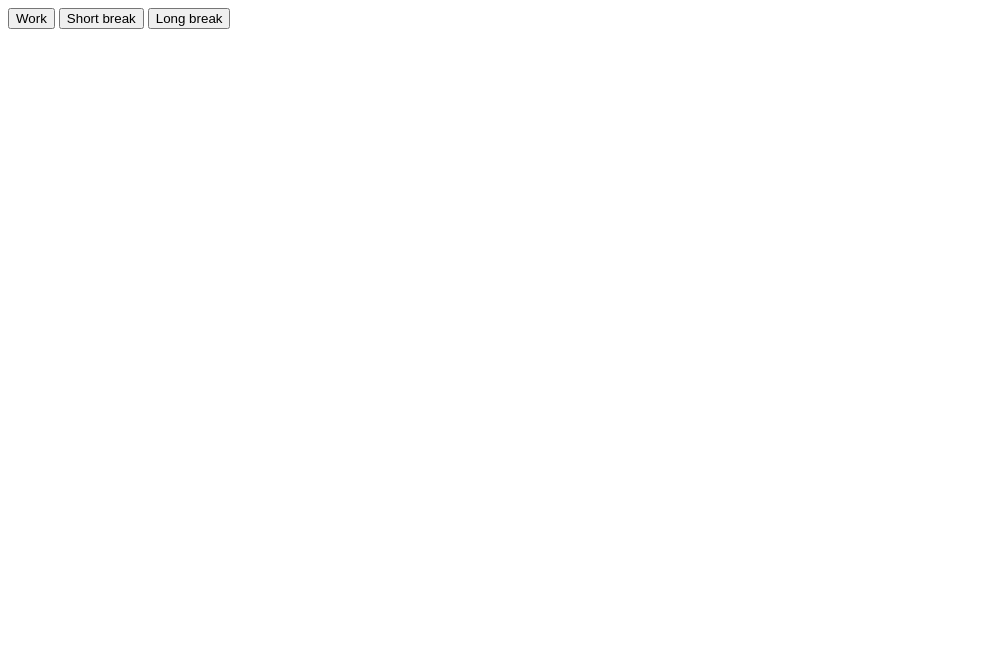
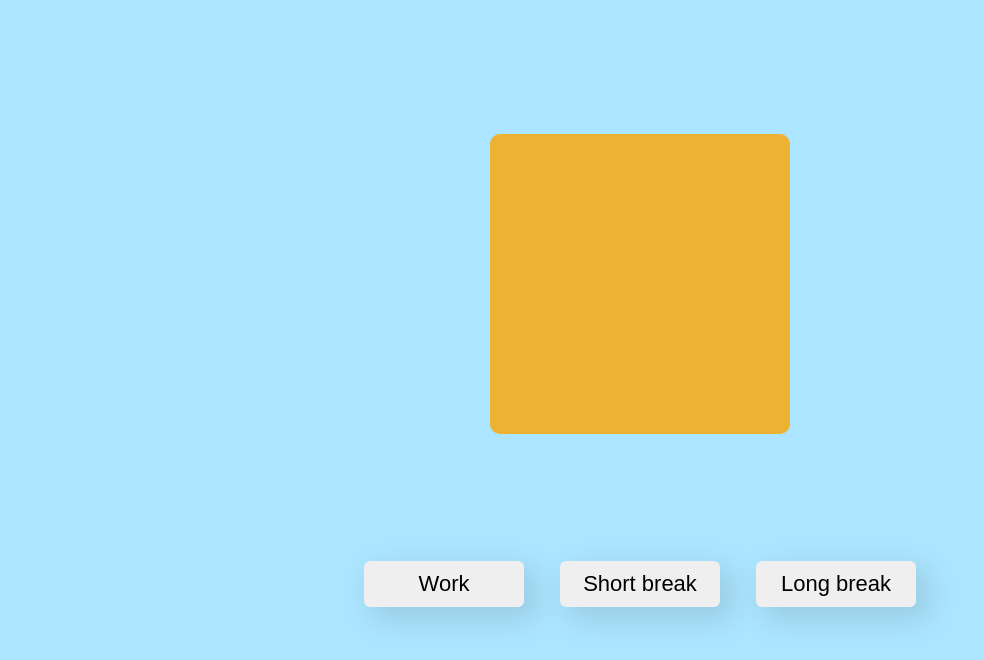
Before and after one commit to Kathrin-ddggxh/pomodoro-timer, a plain HTML site: page index.html in a window 1280 px wide. Shown: the whole page, without its empty margins (0-984 px from the left). Drawn offline with Linux system fonts and the light colour scheme.

Commit message:
first styling applied

```diff
--- a/index.html
+++ b/index.html
@@ -1,17 +1,19 @@
 <!DOCTYPE html>
 <html lang="en">
   <head>
-    <meta charset="UTF-8">
-    <meta http-equiv="X-UA-Compatible" content="IE=edge">
-    <meta name="viewport" content="width=device-width, initial-scale=1.0">
+    <meta charset="UTF-8" />
+    <meta http-equiv="X-UA-Compatible" content="IE=edge" />
+    <meta name="viewport" content="width=device-width, initial-scale=1.0" />
     <link rel="icon" href="images/pomodoro-logo.png" />
-    <link rel="stylesheet" href="styles.css">
+    <link rel="stylesheet" href="styles.css" />
     <title>Pomodoro Timer</title>
   </head>
   <body>
     <div class="timer"></div>
+    <div class="buttons">
       <button class="work">Work</button>
       <button class="short">Short break</button>
       <button class="long">Long break</button>
+    </div>
   </body>
 </html>
--- a/styles.css
+++ b/styles.css
@@ -0,0 +1,27 @@
+body {
+  background-color: rgba(137, 218, 255, 0.7);
+  text-align: center;
+  display: flex;
+  flex-direction: column;
+  align-items: center;
+}
+
+.timer {
+  height: 300px;
+  width: 300px;
+  margin: 10%;
+  background-color: rgba(255, 165, 0, 0.8);
+  border-radius: 10px;
+}
+
+.work,
+.short,
+.long {
+  width: 160px;
+  margin: 0 16px;
+  padding: 10px 18px;
+  font-size: 22px;
+  border: none;
+  border-radius: 6px;
+  box-shadow: 10px 10px 30px 2px rgb(0 0 0 / 12%);
+}
```
Lines whose indentation alone changed are shown as unchanged.
